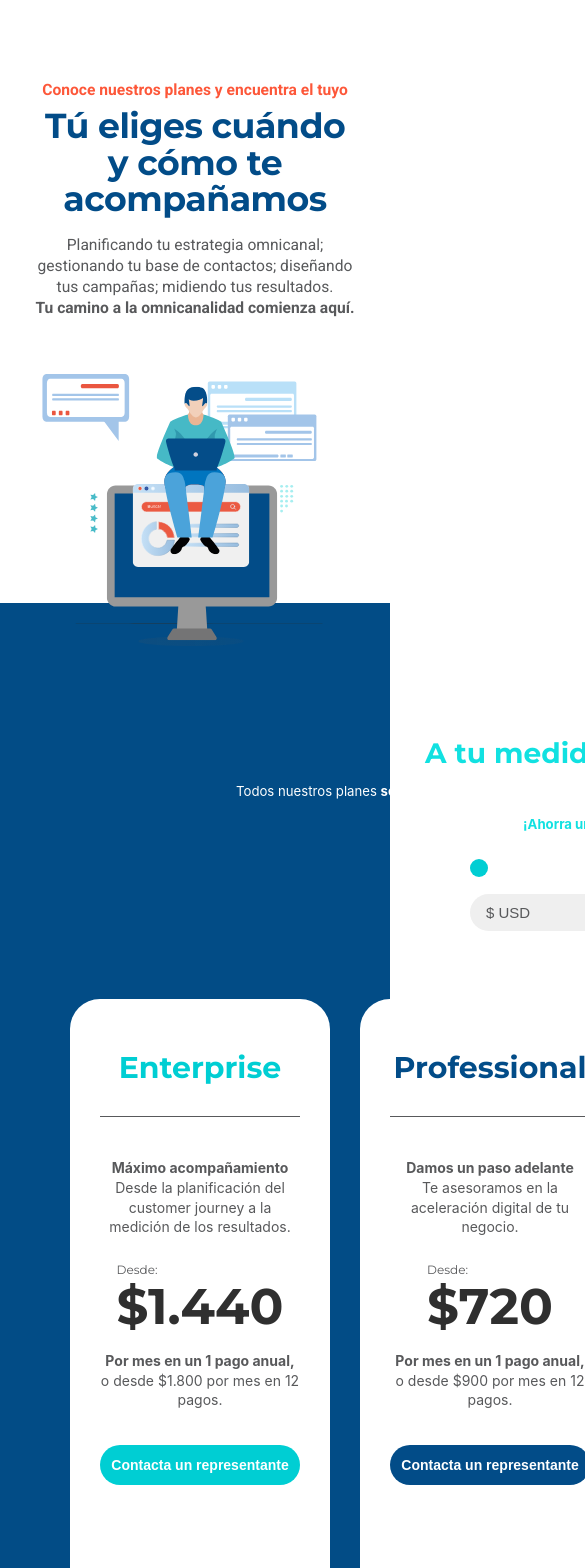
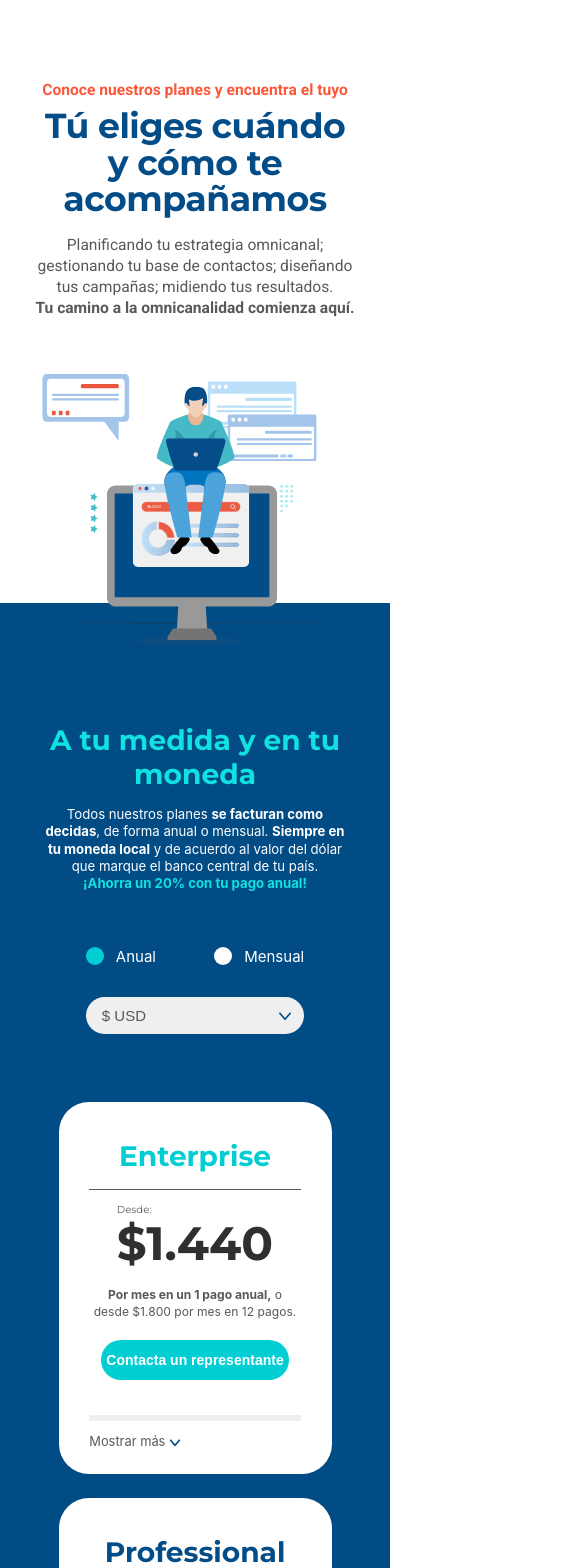
Before and after one commit to emblue-mkt/planes, a React (Create React App) app: page / in a window 390 px wide. Shown: the top 1568 px of the page, 585 px wide, since content can reach past the window. Built offline with nearby package versions, Linux system fonts and the light colour scheme; no server answers.

Commit message:
mobile version

```diff
--- a/public/index.html
+++ b/public/index.html
@@ -113,9 +113,12 @@
                     <button>
                         Contacta un representante
                     </button>
+                    <div class="showCta showMore" onclick="toggleElement(document.getElementById('entPlanContent'))">
+                        Mostrar más
                     </div>
+                </div>
+                <div class="planContentWrapper" id="entPlanContent">
                     <section class="planBreakdown">
-
                         <ul>
                             <li>
                                 <h4>Incluye todo <strong>Professional</strong> y además:</h4>
@@ -125,7 +128,8 @@
                                 activación de flujos automatizados.
                             </li>
                             <li>
-                            <h5>Customer journey follow up</h5> Te ayudamos a planificar una estrategia para cada etapa
+                                <h5>Customer journey follow up</h5> Te ayudamos a planificar una estrategia para cada
+                                etapa
                                 de los usuarios.
                             </li>
                             <li>
@@ -145,6 +149,10 @@
                     <a href="http://" target="_blank" class="aboutLink">
                         Acerca de Enterprise
                     </a>
+                    <div class="showCta showLess" onclick="toggleElement(document.getElementById('entPlanContent'))">
+                        Mostrar menos
+                    </div>
+                </div>
             </li>
             <li id="professionalBlock" class="planBlock">
                 <div class="planDetails">
@@ -164,7 +172,11 @@
                     <button>
                         Contacta un representante
                     </button>
+                    <div class="showCta showMore" onclick="toggleElement(document.getElementById('proPlanContent'))">
+                        Mostrar más
                     </div>
+                </div>
+                <div class="planContentWrapper" id="proPlanContent">
                     <section class="planBreakdown">
 
                         <ul>
@@ -198,6 +210,10 @@
                     <a href="http://" target="_blank" class="aboutLink">
                         Acerca de Professional
                     </a>
+                    <div class="showCta showLess" onclick="toggleElement(document.getElementById('proPlanContent'))">
+                        Mostrar menos
+                    </div>
+                </div>
             </li>
             <li id="standardBlock" class="planBlock">
                 <div class="planDetails">
@@ -219,7 +235,11 @@
                     <button>
                         Contacta un representante
                     </button>
+                    <div class="showCta showMore" onclick="toggleElement(document.getElementById('stanPlanContent'))">
+                        Mostrar más
                     </div>
+                </div>
+                <div class="planContentWrapper" id="stanPlanContent">
                     <section class="planBreakdown">
 
                         <ul>
@@ -227,7 +247,8 @@
                                 <h4>Incluye todo <strong>Free</strong> y además:</h4>
                             </li>
                             <li>
-                            <h5>Agente de Customer success</h5> Durante todo el onboarding y para la implementación de
+                                <h5>Agente de Customer success</h5> Durante todo el onboarding y para la implementación
+                                de
                                 tus
                                 campañas omnicanales.
                             </li>
@@ -237,11 +258,13 @@
                                 desde emBlue.
                             </li>
                             <li>
-                            <h5>Acceso a plataforma omnicanal</h5> Incluyendo flujos automatizados, análisis de métricas
+                                <h5>Acceso a plataforma omnicanal</h5> Incluyendo flujos automatizados, análisis de
+                                métricas
                                 y Push Notifications.
                             </li>
                             <li>
-                            <h5>Diseño de un customer journey</h5> Cada mes, te ayudamos a acelerar la experiencia de
+                                <h5>Diseño de un customer journey</h5> Cada mes, te ayudamos a acelerar la experiencia
+                                de
                                 los clientes con tu marca.
                             </li>
                         </ul>
@@ -249,6 +272,12 @@
                     <a href="http://" target="_blank" class="aboutLink">
                         Acerca de Standard
                     </a>
+                    <div class="showCta showLess" onclick="toggleElement(document.getElementById('stanPlanContent'))">
+                        Mostrar menos
+                    </div>
+                </div>
+
+
             </li>
             <li id="freeBlock" class="planBlock">
                 <div class="planDetails">
@@ -265,7 +294,11 @@
                     <button>
                         ¡Activar mi plan!
                     </button>
+                    <div class="showCta showMore" onclick="toggleElement(document.getElementById('freePlanContent'))">
+                        Mostrar más
                     </div>
+                </div>
+                <div class="planContentWrapper" id="freePlanContent">
                     <section class="planBreakdown">
 
                         <ul>
@@ -280,7 +313,8 @@
                                 <h5>Capacitaciones omnicanales</h5> 100% online y gratuitas todos los meses.
                             </li>
                             <li>
-                            <h5>Email, WebConnect y Pop Ups</h5> Envía mensajes personalizados y aumenta la interacción
+                                <h5>Email, WebConnect y Pop Ups</h5> Envía mensajes personalizados y aumenta la
+                                interacción
                                 con tus
                                 clientes.
                             </li>
@@ -289,6 +323,12 @@
                     <a href="http://" target="_blank" class="aboutLink">
                         Acerca de Free
                     </a>
+                    <div class="showCta showLess" onclick="toggleElement(document.getElementById('freePlanContent'))">
+                        Mostrar menos
+                    </div>
+                </div>
+
+
             </li>
         </ul>
         <button class="planFeatures">
--- a/public/script.js
+++ b/public/script.js
@@ -217,3 +217,12 @@ function getCpm(country) {
 function handleSMSChange() {
   smsValue.innerHTML = `USD ${getCpm(smsCountry.value) * smsQuantity.value}`;
 }
+
+
+const toggleElement = (el) => {
+  if(!el.style.height || el.style.height === "0px") {
+    el.style.height = el.scrollHeight + "px"
+  }else{
+    el.style.height = '0px'
+  }
+}
--- a/public/style.css
+++ b/public/style.css
@@ -41,10 +41,10 @@ header p {
   line-height: 135%;
   color: #58595b;
 }
-header p strong{
+header p strong {
   display: block;
 }
-header img{
+header img {
   margin-bottom: -36%;
 }
 ul {
@@ -213,7 +213,7 @@ ul#planBlockContainer li.planBlock {
   color: #58595b;
   padding: 50px 30px 40px;
   display: grid;
-  grid-template-rows: 4fr 7fr min-content;
+  grid-template-rows: 4fr 7fr;
   flex-basis: 0;
   flex-grow: 1;
 }
@@ -312,6 +312,7 @@ li.planBlock p {
   border: 0;
 }
 a.aboutLink {
+  display: block;
   margin: 2.25em 0 0;
   text-decoration: none;
   font-weight: 700;
@@ -543,61 +544,239 @@ span.asterisk {
   margin: 1em 0;
   grid-column: 2;
 }
-
+div.showCta {
+  display: none;
+}
 @media (max-width: 700px) {
-  div#root{
+  div#root {
     display: none;
   }
-  header, #aditionalsWrapper, #databaseSect {
+  div.showCta {
+    display: block;
+    text-align: left;
+    padding: 3.3vw 0 0;
+    font-size: 3.3vw;
+  }
+  .showMore{
+    border-top: 6px solid #efefef;
+  }
+  div.showCta::after {
+    content: "";
+    width: 12px;
+    height: 7px;
+    background-image: url(img/more-arrow.svg);
+    background-size: 100%;
+    background-repeat: no-repeat;
+    display: inline-block;
+  }
+  div.showLess::after{
+    transform: rotateZ(
+      180deg
+      );
+  }
+  header,
+  #aditionalsWrapper,
+  #databaseSect,
+  #calcWrapper {
     grid-template-columns: 1fr;
   }
-  header{
+  header {
     text-align: center;
     max-width: 82vw;
     margin: 0 auto;
   }
-  #planSection{
+  #planSection {
     text-align: center;
+    padding: 31vw 7vw 16vw;
+    margin: 0 0 14.5vw;
   }
-  header img{
+  header img {
     width: 78.7vw;
     margin-top: 14vw;
   }
-  ul#payment{
+  ul#payment {
     flex-wrap: wrap;
     column-gap: 0;
-    row-gap: 1em;
+    row-gap: 8vw;
+    max-width: 56vw;
   }
-  ul#payment li:first-child{
+  ul#payment li:first-child {
     flex-grow: 1;
   }
-  ul#payment li:nth-child(3){
+  ul#payment li:nth-child(3) {
     flex: 0 0 100%;
   }
-  label.container{
+  label.container {
     text-align: left;
   }
-  span.customArrow{
+  span.customArrow {
     right: 5%;
   }
-  #planSection select, #aditionalsWrapper select{
+  #planSection select,
+  #aditionalsWrapper select {
     width: 100%;
   }
+  ul#planBlockContainer {
+    display: flex;
+    flex-direction: column;
+    row-gap: 6vw;
+    max-width: 70vw;
+  }
+  li.planBlock p:first-child {
+    display: none;
+  }
+  .priceCopy,
+  ul#planBlockContainer li.planBlock {
+    grid-template-rows: auto;
+  }
+  ul#planBlockContainer li.planBlock {
+    padding: 9.6vw 7.9vw 6.5vw;
+  }
+  li.planBlock h3::after {
+    margin: 4vw 0;
+  }
+  .priceCopy {
+    row-gap: 5vw;
+  }
+  .planBlock button {
+    width: 48vw;
+    margin: 5vw auto 9vw;
+  }
+  .planBreakdown ul{
+    grid-auto-rows: auto;
+  }
+  /*50 px*/
+  .planDetails span.planPrice {
+    font-size: 12vw;
+  }
   /*37 px*/
-  header h1{
+  header h1,
+  #calcWrapper h2 {
     font-size: 8.9vw;
   }
   /*30 px*/
-  #planSection h2{
+  #planSection h2,
+  li.planBlock h3,
+  #footerPlan h3 {
     font-size: 7.2vw;
   }
+  /*23 px*/
+  #aditionalsWrapper h3 {
+    font-size: 5.5vw;
+  }
   /*17 px*/
-  header h1 span, header p{
+  header h1 span,
+  header p,
+  #calcWrapper p,
+  #footerPlan p, .planBreakdown h4 {
     font-size: 4vw;
   }
+  /*15 px*/
+  .planBreakdown li {
+    font-size: 3.6vw;
+    padding: 7vw 0;
+  }
   /*14 px*/
-  p.introP{
+  p.introP,
+  #aditionalsWrapper .onsite p {
     font-size: 3.38vw;
   }
-
+  /*13 px*/
+  li.planBlock p{
+    font-size: 3.1vw;
+  }
+  /*12 px*/
+  button.planFeatures {
+    font-size: 2.8vw;
+  }
+  /*11 px*/
+  .planDetails span.planPrice::before {
+    font-size: 2.6vw;
+  }
+  p.introP {
+    width: 78vw;
+    margin: 3.8vw 0 14vw;
+    line-height: 130%;
+  }
+  button.planFeatures {
+    padding: 1em 3vw;
+  }
+  #calcWrapper,
+  #databaseSect {
+    text-align: center;
+    max-width: 82vw;
+  }
+  #calcWrapper p,
+  #aditionalsWrapper h3,
+  #aditionalsWrapper .onsite p,
+  #databaseSect aside p {
+    text-align: center;
+  }
+  #calcWrapper aside img,
+  #calcWrapper aside span.asterisk,
+  #aditionalsWrapper .onsite .asterisk,
+  #databaseSect ol,
+  #databaseSect::before {
+    display: none;
+  }
+  #aditionalsWrapper {
+    border-radius: 0;
+    padding: 14.5vw 9.5vw 30vw;
+  }
+  #aditionalsWrapper ul {
+    flex-direction: column;
+    row-gap: 7.2vw;
+  }
+  #aditionalsWrapper ul li {
+    width: 56vw;
+  }
+  #aditionalsWrapper li h4 {
+    text-align: center;
+    font-size: 8.4vw;
+  }
+  #aditionalsWrapper div.onsite::before {
+    height: 1px;
+    width: 100%;
+    position: initial;
+    margin: 10vw 0;
+  }
+  #smsIllus {
+    width: 70vw;
+    margin: -30% 20% 0;
+  }
+  #databaseSect aside p::after {
+    display: block;
+    position: initial;
+    margin: 8.4vw auto 0;
+    width: 6.2vw;
+    height: 4.8vw;
+  }
+  #databaseSect aside p {
+    margin: 4.8vw auto 0;
+  }
+  #footerPlan {
+    padding: 12vw 8vw;
+  }
+  #footerPlan p {
+    margin: 6.5vw 8.9vw;
+  }
+  div.planContentWrapper{
+    height: 0px;
+    transition: height 0.3s ease;
+    overflow: hidden;
+    text-align: left;
+  }
+  .planBreakdown ul{
+    border-top: 0;
+  }
+  .fit-38px, .fit-40px{
+    font-size: 8.4vw!important;
+  }
+  .fit-35px{
+    font-size: 8vw!important;
+  }
+  a.aboutLink{
+    display: block;
+    margin: 6.5vw 0 10vw;
+  }
 }
--- a/src/App.js
+++ b/src/App.js
@@ -103,13 +103,8 @@ function App() {
   const [plan, setPlan] = useState(planData.free);
   const [currency, setCurrency] = useState(currencySelector.value);
   const [isAnual, setIsAnual] = useState(true);
-  const [displayPrice, _setDisplayPrice] = "$0";
-
-  var basePrice = isAnual ? plan.anualPrice : plan.monthlyPrice;
-  /*   var displayPrice =
-    quantity > plan.included
-      ? basePrice + (plan.extraCpm * (quantity - plan.included)) / 1000
-      : basePrice; */
+  const [displayPrice, _setDisplayPrice] = useState("$0");
+  const [basePrice, setBasePrice] = useState(0);
 
   currencySelector.addEventListener("change", (e) =>
     setCurrency(e.target.value)
@@ -124,8 +119,9 @@ function App() {
   const handlePaymentChange = (e) => {
     var value = e.target.value === "anual" ? true : false;
     setIsAnual(value);
-    setPrice(displayPrice);
+    setBasePrice(value ? plan.anualPrice : plan.monthlyPrice);
   };
+
   const handlePlanChange = (e) => {
     var opt = e.target.value;
     var newPlan =
@@ -142,11 +138,16 @@ function App() {
     setPrice(isAnual ? newPlan.anualPrice : newPlan.monthlyPrice);
     setQuantity(newPlan.included);
   };
+
   const handleSliderChange = (e, val) => {
     setQuantity(val);
     setPrice(displayPrice);
   };
-
+  const updatePrice = (val) => {
+    var updatedPrice = val > plan.included ? basePrice + (plan.extraCpm * (quantity - plan.included)) / 1000 : basePrice;
+    setPrice(updatedPrice);
+    _setDisplayPrice(getPrice(currency, val));
+  };
   return (
     <Container>
       <Heading>Definamos cual es tu plan ideal</Heading>
@@ -207,7 +208,7 @@ function App() {
         <div style={{ flexGrow: 1 }}>
           <BlueHeading>Plan {plan.title}:</BlueHeading>
           <PriceText>
-            Desde <Price>{getPrice(currency, price)}</Price> por mes{" "}
+            Desde <Price>{displayPrice}</Price> por mes{" "}
             {isAnual ? `en un (1) pago anual` : `en 12 pagos`}{" "}
             <span style={{ color: "#FD5739" }}>(*)</span>
           </PriceText>
```
Also changed, not shown: public/img/more-arrow.svg (added). Lines whose indentation alone changed are shown as unchanged.
